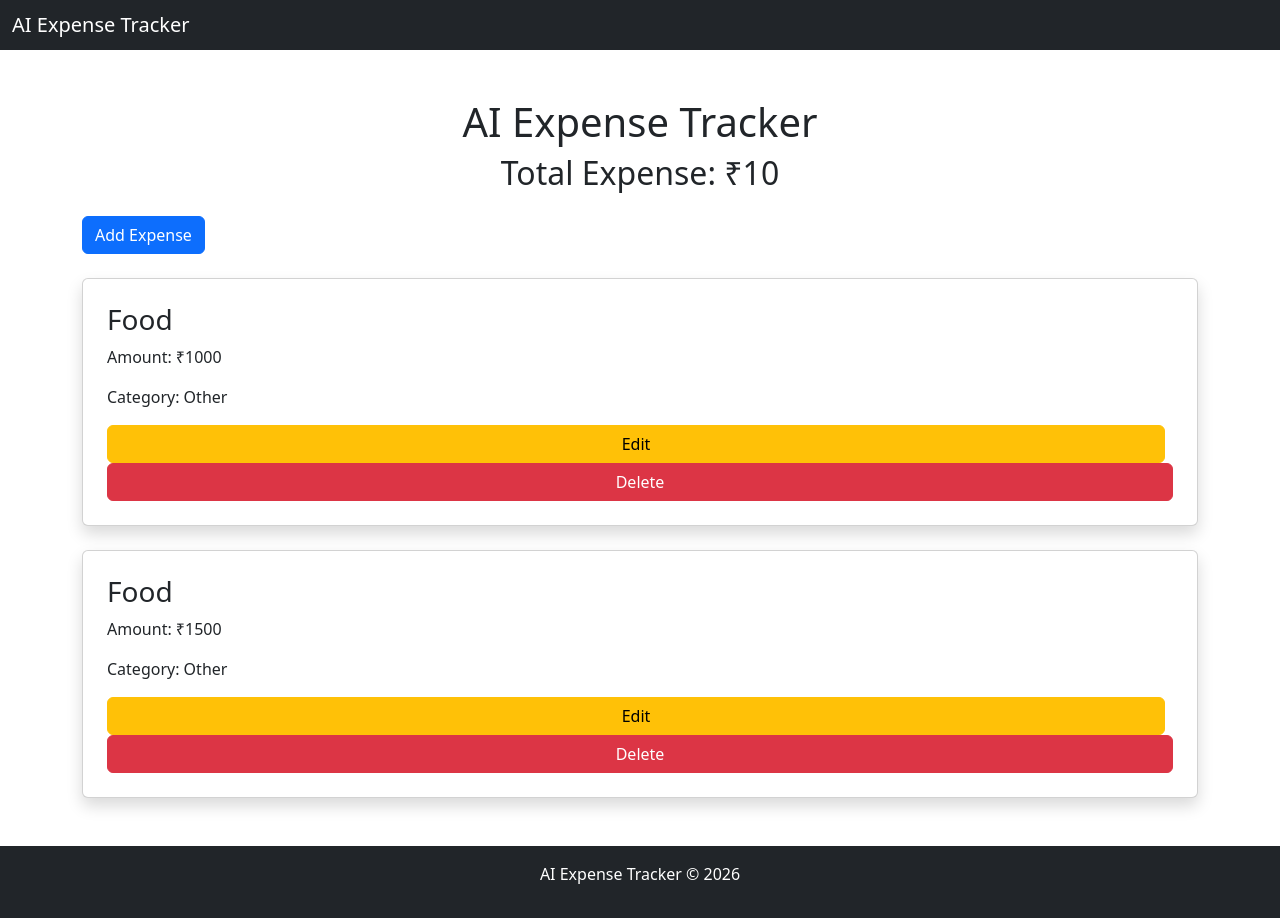
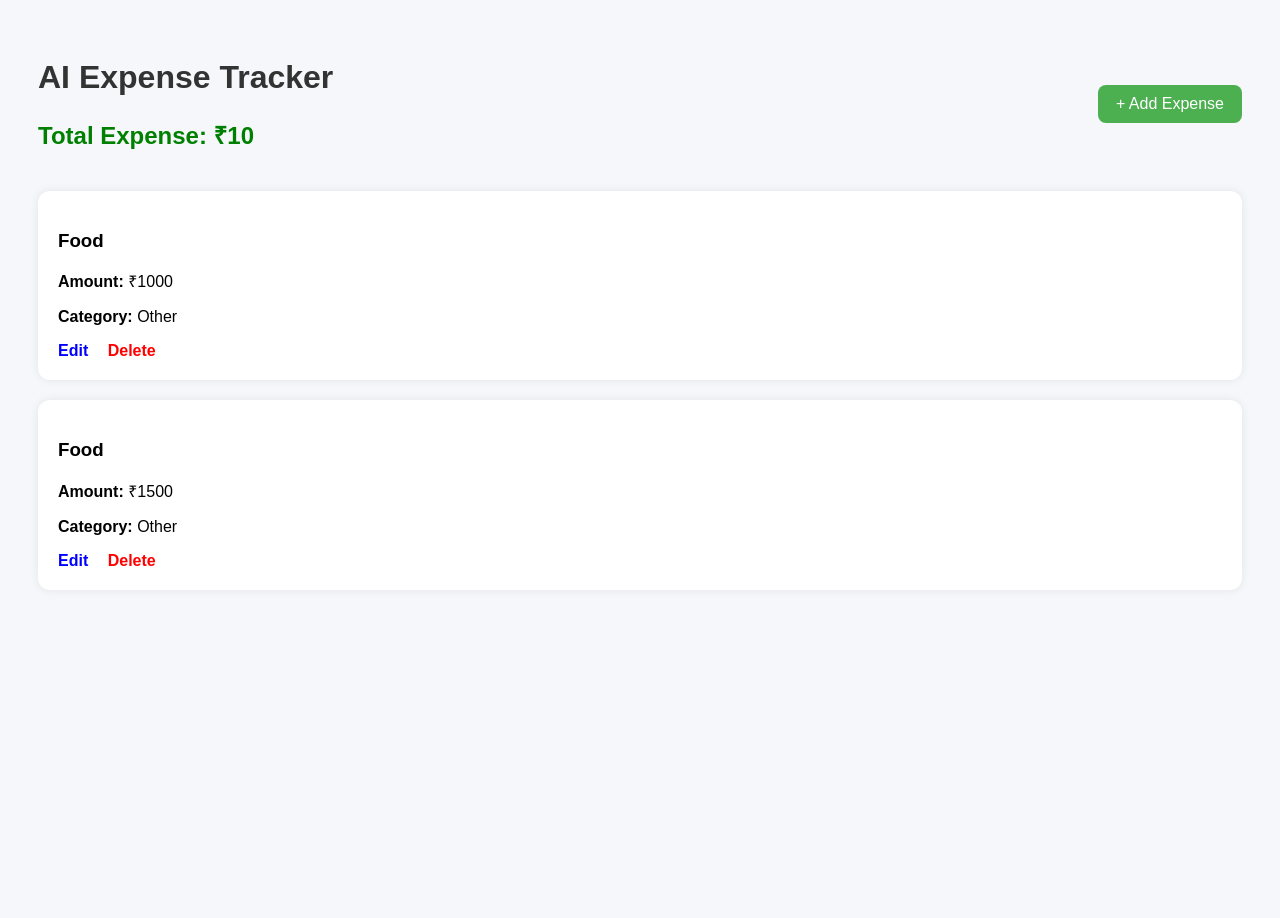
Before and after one commit to shruti-beeps/ai-expense-tracker, a Django app: template tracker/templates/home.html in a window 1280 px wide. After the commit the page ends 566 px from the top, so only its background shows below. Run offline with Django 5.2, Linux system fonts and the light colour scheme; data comes from the database, SQL or seed files in the repository; both versions use the stored data as it was after the commit; the template is opened without the code that fills it: values that come from a table or form of the project are taken from there, most other values are stand-ins (such as "Sample title", 1, 10 or a date in 2020).

Commit message:
added few features

```diff
--- a/expenseproject/urls.py
+++ b/expenseproject/urls.py
@@ -1,23 +1,8 @@
-"""
-URL configuration for expenseproject project.
-
-The `urlpatterns` list routes URLs to views. For more information please see:
-    https://docs.djangoproject.com/en/6.0/topics/http/urls/
-Examples:
-Function views
-    1. Add an import:  from my_app import views
-    2. Add a URL to urlpatterns:  path('', views.home, name='home')
-Class-based views
-    1. Add an import:  from other_app.views import Home
-    2. Add a URL to urlpatterns:  path('', Home.as_view(), name='home')
-Including another URLconf
-    1. Import the include() function: from django.urls import include, path
-    2. Add a URL to urlpatterns:  path('blog/', include('blog.urls'))
-"""
 from django.contrib import admin
-from django.urls import path,include
+from django.urls import path, include
 
 urlpatterns = [
     path('admin/', admin.site.urls),
+
     path('', include('tracker.urls')),
 ]
--- a/tracker/templates/home.html
+++ b/tracker/templates/home.html
@@ -1,100 +1,97 @@
 <!DOCTYPE html>
 <html>
-
 <head>
-
     <title>AI Expense Tracker</title>
 
-    <link href="https://cdn.jsdelivr.net/npm/bootstrap@5.3.0/dist/css/bootstrap.min.css" rel="stylesheet">
+    <style>
+
+        body{
+            font-family: Arial;
+            background: #f5f7fb;
+            padding: 30px;
+        }
+
+        .top{
+            display: flex;
+            justify-content: space-between;
+            align-items: center;
+        }
+
+        .btn{
+            padding: 10px 18px;
+            background: #4CAF50;
+            color: white;
+            text-decoration: none;
+            border-radius: 8px;
+        }
+
+        .card{
+            background: white;
+            padding: 20px;
+            margin-top: 20px;
+            border-radius: 12px;
+            box-shadow: 0px 0px 10px rgba(0,0,0,0.08);
+        }
+
+        .actions a{
+            margin-right: 15px;
+            text-decoration: none;
+            font-weight: bold;
+        }
+
+        .edit{
+            color: blue;
+        }
+
+        .delete{
+            color: red;
+        }
+
+        h1{
+            color: #333;
+        }
+
+        h2{
+            color: green;
+        }
+
+    </style>
 
 </head>
-
 <body>
 
-<!-- NAVBAR START -->
+<div class="top">
 
-<nav class="navbar navbar-dark bg-dark">
+    <div>
+        <h1>AI Expense Tracker</h1>
+        <h2>Total Expense: ₹{{ total }}</h2>
+    </div>
 
-    <div class="container-fluid">
-
-        <span class="navbar-brand mb-0 h1">
-
-            AI Expense Tracker
-
-        </span>
+    <a class="btn" href="/add/">+ Add Expense</a>
 
 </div>
 
-</nav>
-
-<!-- NAVBAR END -->
-
-
-<div class="container mt-5">
-
-    <h1 class="text-center">
-        AI Expense Tracker
-    </h1>
-
-    <h2 class="text-center mb-4">
-        Total Expense: ₹{{ total }}
-    </h2>
-
-    <a href="/add/" class="btn btn-primary mb-4">
-
-        Add Expense
-
-    </a>
-
 {% for expense in expenses %}
 
-    <div class="card shadow p-4 mb-4 rounded">
+<div class="card">
 
-        <h3>
-            {{ expense.title }}
-        </h3>
+    <h3>{{ expense.title }}</h3>
 
-        <p>
-            Amount: ₹{{ expense.amount }}
-        </p>
+    <p><b>Amount:</b> ₹{{ expense.amount }}</p>
 
-        <p>
-            Category: {{ expense.category }}
-        </p>
+    <p><b>Category:</b> {{ expense.category }}</p>
 
-        <a href="/edit/{{ expense.id }}/"
-           class="btn btn-warning me-2">
+    <div class="actions">
 
-            Edit
+        <a class="edit" href="/edit/{{ expense.id }}/">Edit</a>
 
-        </a>
+        <a class="delete" href="/delete/{{ expense.id }}/">Delete</a>
 
-        <a href="/delete/{{ expense.id }}/"
-           class="btn btn-danger">
-
-            Delete
-
-        </a>
+    </div>
 
 </div>
 
 {% endfor %}
 
-</div>
-
-
-<!-- FOOTER START -->
-
-<footer class="bg-dark text-white text-center p-3 mt-5">
-
-    <p>
-        AI Expense Tracker © 2026
-    </p>
-
-</footer>
-
-<!-- FOOTER END -->
-
 </body>
-
 </html>
--- a/tracker/urls.py
+++ b/tracker/urls.py
@@ -1,19 +1,26 @@
 from django.urls import path
+from . import views
 from django.contrib.auth import views as auth_views
-from . import views
 
 urlpatterns = [
-    path('', views.home, name='home'),
 
+    # FIRST PAGE = REGISTER
+    path('', views.register, name='register'),
+
+    # LOGIN PAGE
+    path('login/', auth_views.LoginView.as_view(
+        template_name='login.html'
+    ), name='login'),
+
+    # HOME PAGE
+    path('home/', views.home, name='home'),
+
+    # ADD EXPENSE
     path('add/', views.add_expense, name='add_expense'),
 
+    # EDIT EXPENSE
     path('edit/<int:id>/', views.edit_expense, name='edit_expense'),
 
+    # DELETE EXPENSE
     path('delete/<int:id>/', views.delete_expense, name='delete_expense'),
-
-    path(
-        'login/',
-        auth_views.LoginView.as_view(template_name='login.html'),
-        name='login'
-    ),
 ]
```
Also changed, not shown: expenseproject/settings.py (+3 -16 lines), tracker/forms.py (+11 -0 lines), tracker/templates/add.html (+81 -17 lines), tracker/templates/login.html (+51 -12 lines), tracker/templates/register.html (added, +87 -0 lines), tracker/views.py (+35 -3 lines), db.sqlite3. Lines whose indentation alone changed are shown as unchanged.
